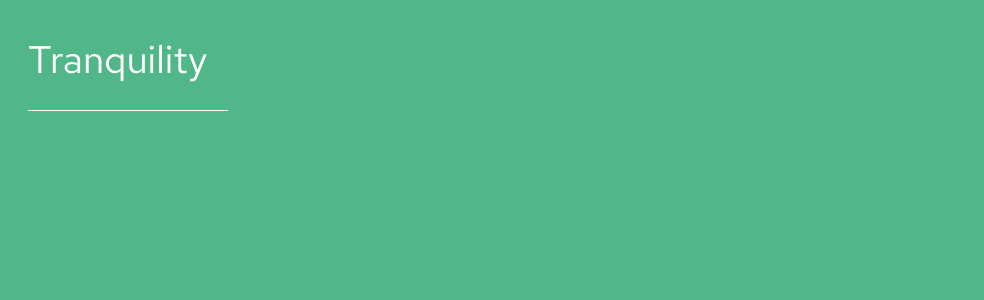
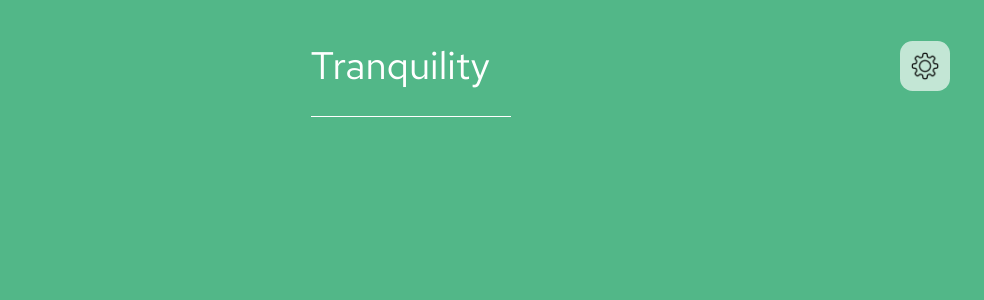
Before and after one commit to NickMagidson/meditation-app, a React (Create React App) app: page / in a window 1280 px wide. Shown: the top 300 px of the page, without its empty margins (0-984 px from the left). Built offline with nearby package versions, Linux system fonts and the light colour scheme.

Commit message:
Header styling

```diff
--- a/src/components/Header.js
+++ b/src/components/Header.js
@@ -1,4 +1,5 @@
 import React from "react";
+import Gear from '../imgs/gear.png'
 
 function Header() {
 	return (
@@ -7,6 +8,12 @@ function Header() {
 				<h1 className="title">Tranquility</h1>
 				<div className="line-divider"></div>
 			</div>
+
+			<div className="right-side">
+				<button className="settings-button">
+					<img id="gear" src={Gear} />
+				</button>
+			</div>
 		</header>
 	)
 }
--- a/src/style.css
+++ b/src/style.css
@@ -6,19 +6,27 @@
 
 body {
     background-color: #52B788;
+    /* display: flex;
+    flex-direction: column; */
 }
 
+/* HEADER */
 header {
-    width: 100%;
+    max-width: 75%;
     height: 115px;
+    display: flex;
+    flex-direction: row;
     align-items: center;
+    justify-content: space-around;
+    margin: auto;
 }
 
+/* Left side of Header */
 .left-side {
     display: flex;
     flex-direction: column;
     align-items: flex-start;
-    margin-left: 20px;
+    padding-right: 100px;
 }
 
 .title {
@@ -33,9 +41,26 @@ header {
     border-bottom: 1px solid white;
 }
 
+/* Right side of Header */
 
+.right-side {
+    margin-right: 20px;
+}
 
+.settings-button {
+    display: flex;
+    align-items: center;
+    justify-content: center;
+    width: 50px;
+    height: 50px;
+    border-radius: 25%;
+    border: none;
+    background-color: rgba(255, 255, 255, 65%)
+}
 
+#gear {
+    width: 30px;
+}
 
 
 
```
Also changed, not shown: src/imgs/gear.png (renamed from src/imgs/icons8-gear-64.png).
